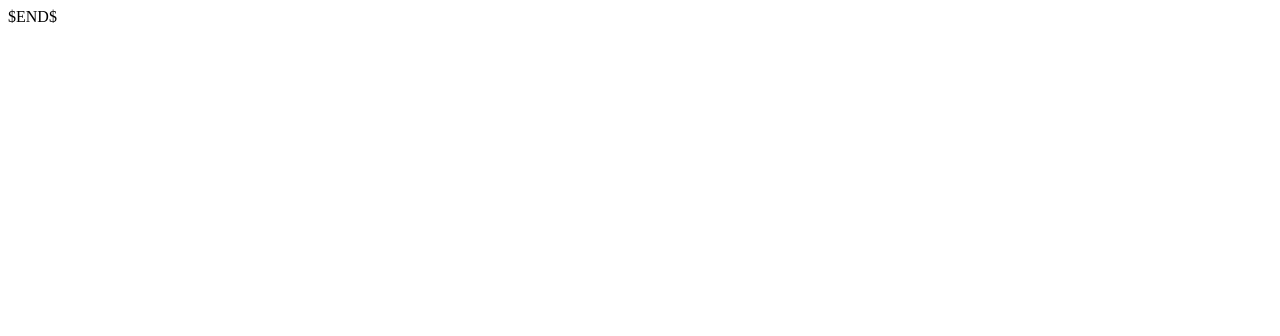
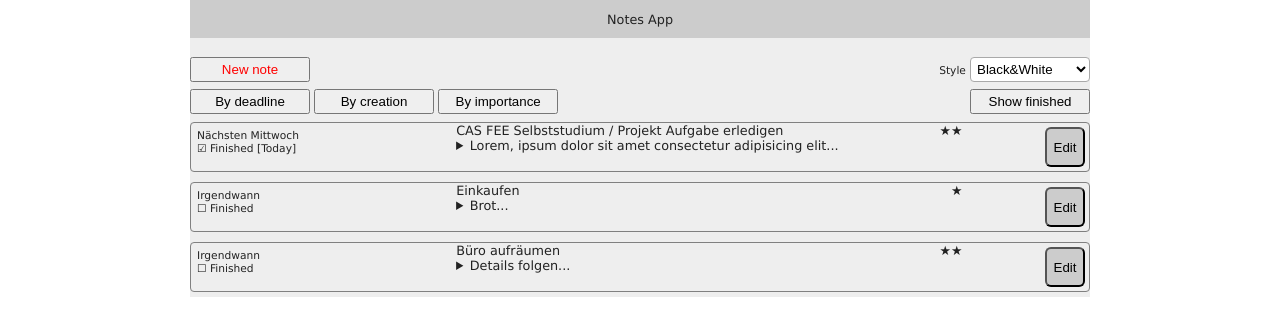
Before and after one commit to beatfleischli/cas_fee_project1, a website: page static/index.html in a window 1280 px wide. Drawn offline with Linux system fonts and the light colour scheme.

Commit message:
add first html page and css

```diff
--- a/index.js
+++ b/index.js
@@ -1,5 +1,5 @@
 const serve = require('serve')
 
 const server = serve('static/', {
-  port: 3000
+  port: 3500
 })
--- /dev/null
+++ b/static/css/fee_p1.css
@@ -0,0 +1,91 @@
+
+body {
+    color: #222;
+    font-family:'lucida grande',verdana,helvetica,arial,sans-serif;
+    font-size: 80%;
+    margin: 0;
+}
+label, .deadline, .finished{
+    font-size: smaller;
+}
+.page{
+    background: #eee;
+    display: flex;
+    flex-flow: column;
+    width: 900px;
+    margin: 0 auto;
+}
+div.schedule{
+    display: flex;
+    flex-flow: column;
+    padding: 6px;
+}
+header{
+    flex-basis: 3em;
+    background: #ccc;
+    width: 100%;
+    display: flex;
+    justify-content: center;
+    align-items: center;
+}
+span.importance{
+    float: right;
+}
+.menu{
+    flex-basis: 5em;
+    display: flex;
+    flex-flow: column;
+    justify-content: space-around;
+    margin-top: 15px;
+}
+.menu_row{
+    display: flex;
+    justify-content: space-between;
+}
+main{
+    display: flex;
+    flex-flow: column;
+}
+article{
+    border: 1px solid gray;
+    border-radius: 4px;
+    margin: 5px 0;
+    display: flex;
+    justify-content: space-between;
+}
+article > div.schedule{
+    flex: 2 2;
+}
+article > div.description{
+    flex: 4 4;
+}
+article > div.action{
+    flex: 1 1;
+    display: flex;
+    justify-content: flex-end;
+}
+button.edit{
+    width: 40px;
+    height: 40px;
+    background: #ccc;
+    border-radius: 6px;
+    margin: 4px;
+}
+button.new{
+
+}
+button.filter, button.sort, button.new, select.style{
+    width: 120px;
+    height: 25px;
+    backgroud: #ccc;
+}
+button.new{
+    color: red;
+}
+select.style{
+    background: #fff;
+    padding: 2px;
+    border: 1px solid darkgrey;
+    border-radius: 4px;
+    color: #000;
+}
--- a/static/index.html
+++ b/static/index.html
@@ -2,9 +2,90 @@
 <html lang="en">
 <head>
     <meta charset="UTF-8">
-    <title>$Title$</title>
+    <link rel="stylesheet" type="text/css" href="./css/fee_p1.css">
+    <title>CAS_FEE_Project01</title>
 </head>
 <body>
-$END$
+<div class="page">
+    <header class="head"><span>Notes App</span></header>
+    <aside class="menu">
+        <div class="menu_row">
+            <button class="new">New note</button>
+            <div><label for="style">Style</label>
+                <select name="design" id="style" class="style">
+                    <option value="simpel">Black&White</option>
+                    <option value="fancy">Colored</option>
+                </select></div>
+        </div>
+        <div class="menu_row">
+     <span>
+    <button class="sort">By deadline</button>
+    <button class="sort">By creation</button>
+    <button class="sort">By importance</button></span>
+            <button class="filter">Show finished</button>
+        </div>
+    </aside>
+
+    <main class="main">
+
+        <article class="note">
+            <div class="schedule">
+                <div class="deadline">Nächsten Mittwoch</div>
+                <div class="finished">&#9745; Finished [Today]</div>
+            </div>
+            <div class="description">
+                <span>CAS FEE Selbststudium / Projekt Aufgabe erledigen</span>
+                <span class="importance">&#9733;&#9733;</span>
+                <details>
+                    <summary class="title">Lorem, ipsum dolor sit amet consectetur adipisicing elit...</summary>
+                    <p>Lorem, ipsum dolor sit amet consectetur adipisicing elit. Dolorum, consequuntur suscipit dignissimos quaerat quis accusantium consectetur in sed impedit accusamus blanditiis molestiae atque error fuga modi vel architecto a omnis earum reiciendis nihil tempora neque! Obcaecati repellat accusamus magnam repudiandae.</p>
+                </details>
+            </div>
+            <div class="action">
+                <button class="edit">Edit</button>
+            </div>
+        </article>
+
+        <article class="note">
+            <div class="schedule">
+                <div class="deadline">Irgendwann</div>
+                <div class="finished">&#9744; Finished</div>
+            </div>
+            <div class="description">
+                <span>Einkaufen</span>
+                <span class="importance">&#9733;</span>
+                <details>
+                    <summary class="title">Brot...</summary>
+                    <p>Brot<br>Käse<br>Wurst</p>
+                </details>
+            </div>
+            <div class="action">
+                <button class="edit">Edit</button>
+            </div>
+        </article>
+
+        <article class="note">
+            <div class="schedule">
+                <div class="deadline">Irgendwann</div>
+                <div class="finished">&#9744; Finished</div>
+            </div>
+            <div class="description">
+                <span>Büro aufräumen</span>
+                <span class="importance">&#9733;&#9733;</span>
+                <details>
+                    <summary class="title">Details folgen...</summary>
+                    <p>Empty</p>
+                </details>
+            </div>
+            <div class="action">
+                <button class="edit">Edit</button>
+            </div>
+        </article>
+
+    </main>
+    <footer class="foot"></footer>
+</div>
+
+
 </body>
 </html>
```
